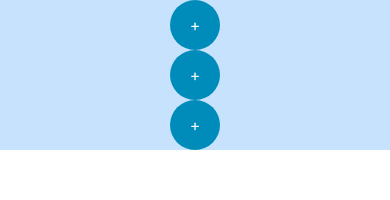
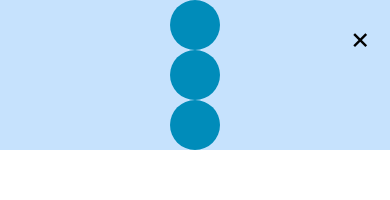
Before and after one commit to Spt117/native-app, a React Native app: screen / in a window 390 px wide. Shown: the top 200 px of the page. Built offline with nearby package versions, Linux system fonts and the light colour scheme.

Commit message:
ajout boutton reset context

```diff
--- a/src/components/Home.jsx
+++ b/src/components/Home.jsx
@@ -1,18 +1,27 @@
-import { TouchableOpacity, View, Text } from "react-native";
+import { TouchableOpacity, View } from "react-native";
 import { style } from "../../App.style.js";
+import { useMyContext } from "../context/AppContext";
+import Setting from "./setting/Setting";
+import Reset from "./Reset";
 
 export default function Home() {
+    const { boolSetting, myAppState, setMyAppState } = useMyContext();
+
     return (
         <View style={style.container}>
-            <TouchableOpacity style={style.button}>
-                <Text style={style.textButton}>+</Text>
-            </TouchableOpacity>
-            <TouchableOpacity style={style.button}>
-                <Text style={style.textButton}>+</Text>
-            </TouchableOpacity>
-            <TouchableOpacity style={style.button}>
-                <Text style={style.textButton}>+</Text>
-            </TouchableOpacity>
+            <Reset />
+            {myAppState === 0 && (
+                <>
+                    <TouchableOpacity disabled={!boolSetting} style={style.button}></TouchableOpacity>
+                    <TouchableOpacity
+                        disabled={boolSetting}
+                        style={style.button}
+                        onPress={() => setMyAppState(1)}
+                    ></TouchableOpacity>
+                    <TouchableOpacity disabled={!boolSetting} style={style.button}></TouchableOpacity>
+                </>
+            )}
+            {myAppState === 1 && <Setting />}
         </View>
     );
 }
--- /dev/null
+++ b/src/components/Reset.jsx
@@ -0,0 +1,29 @@
+import React from "react";
+import { StyleSheet, Text, TouchableOpacity } from "react-native";
+import { useMyContext } from "../context/AppContext";
+
+const styles = StyleSheet.create({
+    closeButton: {
+        position: "absolute",
+        top: 20,
+        right: 20,
+    },
+    closeButtonText: {
+        fontSize: 30,
+    },
+});
+
+export default function Reset() {
+    const { setMyAppState, setBoolSetting } = useMyContext();
+
+    function reset() {
+        setBoolSetting(false);
+        setMyAppState(0);
+    }
+
+    return (
+        <TouchableOpacity style={styles.closeButton} onPress={reset}>
+            <Text style={styles.closeButtonText}>×</Text>
+        </TouchableOpacity>
+    );
+}
--- /dev/null
+++ b/src/components/setting/Setting.jsx
@@ -0,0 +1,9 @@
+import { Text } from "react-native";
+
+export default function Setting() {
+    return (
+        <>
+            <Text>Setting</Text>
+        </>
+    );
+}
--- a/src/context/AppContext.jsx
+++ b/src/context/AppContext.jsx
@@ -1,21 +1,21 @@
 import React, { createContext, useContext, useState } from "react";
 
 const MyContext = createContext({
-    myButton: false,
-    setMyButton: () => {},
+    boolSetting: false,
+    setBoolSetting: () => {},
     myAppState: 0,
     setMyAppState: () => {},
 });
 
 export const MyContextProvider = ({ children }) => {
-    const [myButton, setMyButton] = useState(false);
+    const [boolSetting, setBoolSetting] = useState(false);
     const [myAppState, setMyAppState] = useState(0);
 
     return (
         <MyContext.Provider
             value={{
-                myButton,
-                setMyButton,
+                boolSetting,
+                setBoolSetting,
                 myAppState,
                 setMyAppState,
             }}
```
